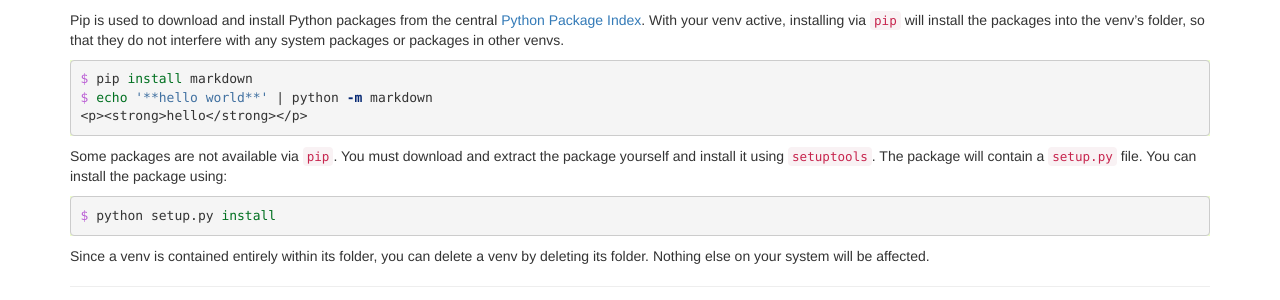
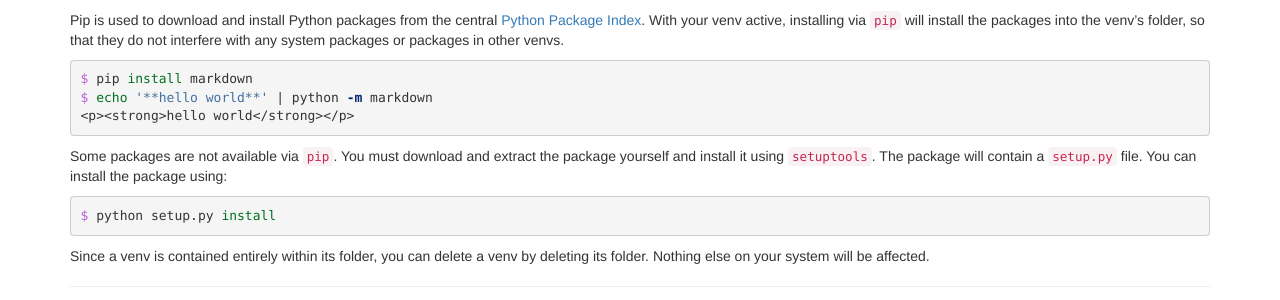
Before and after one commit to SaddlebackCSS/SaddlebackCSS.github.io, a Jekyll site: the page built from _posts/tutorials/python/basic/2016-01-07-python-basics-0.md, in a window 1280 px wide and 900 px high, scrolled down 10161 px. Shown: the part 443-743 px from the top of the window. Built offline with Jekyll 4.4.1, drawn with Linux system fonts in a browser that asks for light colours; nearby versions of some CDN libraries; library files that are not in the unit come from our copies; some of the changed text lies outside the part shown.

Commit message:
fix typos in python-basics-0

```diff
--- a/_posts/tutorials/python/basic/2016-01-07-python-basics-0.md
+++ b/_posts/tutorials/python/basic/2016-01-07-python-basics-0.md
@@ -590,7 +590,7 @@ print(
     "the third")
 
 d = (
-        (x2 - x1) ** 2
+          (x2 - x1) ** 2
         + (y2 - y1) ** 2
     ) ** 0.5
 {% endhighlight %}
@@ -767,7 +767,7 @@ packages in other venvs.
 {% highlight sh %}
 $ pip install markdown
 $ echo '**hello world**' | python -m markdown
-<p><strong>hello</strong></p>
+<p><strong>hello world</strong></p>
 {% endhighlight %}
 
 Some packages are not available via `pip`. You must download and extract the
```
Also changed, not shown: other parts of _posts/tutorials/python/basic/2016-01-07-python-basics-0.md (+1 -1 lines).
